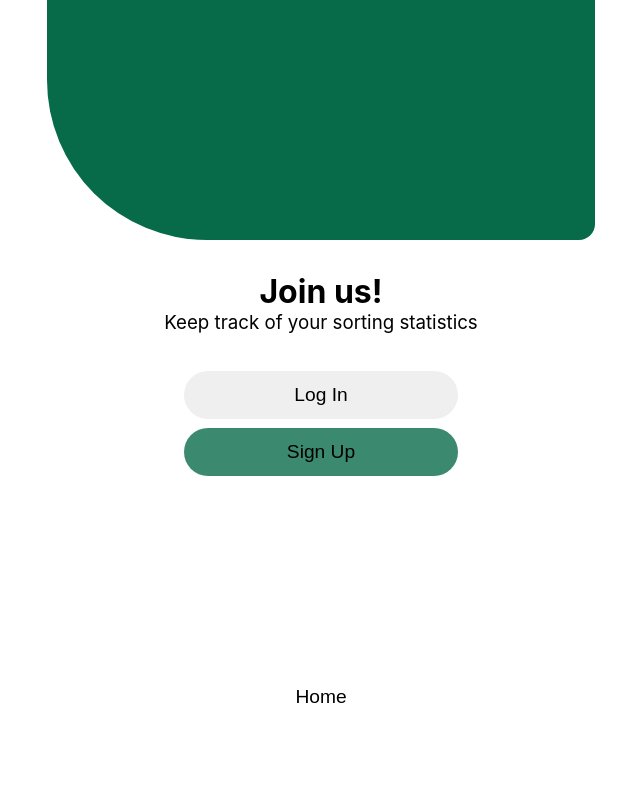
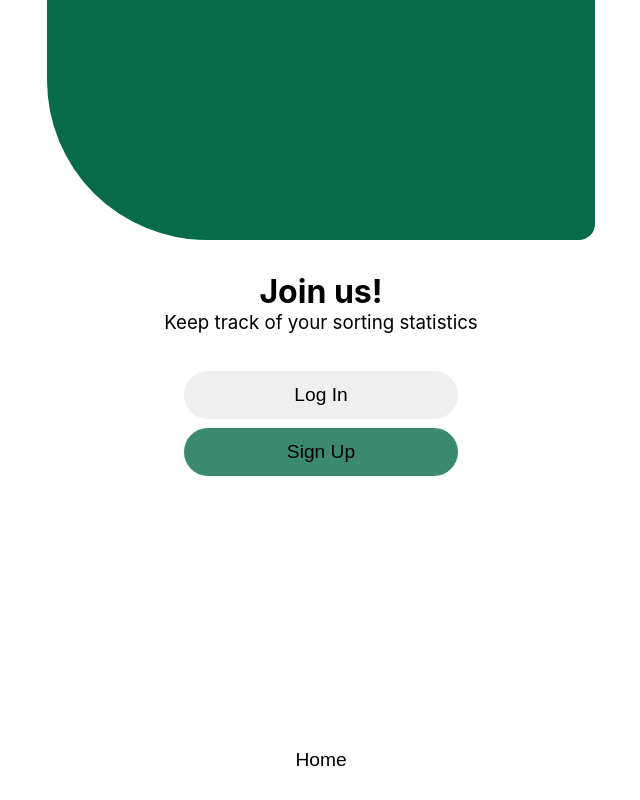
Before and after one commit to codeforsanjose/litter.ai, a React (Create React App) app in the folder client/: page /profile in a window 1280 px wide. Shown: the whole page, without its empty margins (319-959 px from the left). Built offline with nearby package versions, Linux system fonts and the light colour scheme.

Commit message:
Profile home button moved to bottom of page

```diff
--- a/client/src/Components/Profile/Profile.jsx
+++ b/client/src/Components/Profile/Profile.jsx
@@ -50,15 +50,31 @@ export default function Profile({ user, setUser }) {
       // Screen if a user is not logged in
         : (
           <div className="profile-logout-wrapper">
-            <div className="profile-logout-bg" />
-            <div className="profile-logout-header">
-              <h1>Join us!</h1>
-              <h3>Keep track of your sorting statistics</h3>
+            <div className="profile-logout-top">
+              <div className="profile-logout-bg" />
+              <div className="profile-logout-header">
+                <h1>Join us!</h1>
+                <h3>Keep track of your sorting statistics</h3>
+              </div>
+              <div className="profile-buttons">
+                <Link to="/login">
+                  <button type="button">
+                    Log In
+                  </button>
+                </Link>
+                <Link to="/register">
+                  <button type="button" className="button-signup">
+                    Sign Up
+                  </button>
+                </Link>
+              </div>
             </div>
-            <div className="profile-buttons">
-              <Link to="/login"><button type="button">Log In</button></Link>
-              <Link to="/register"><button type="button" className="button-signup">Sign Up</button></Link>
-              <Link to="/"><button className="button-home" type="button">Home</button></Link>
+            <div className="profile-logout-bottom">
+              <Link to="/">
+                <button className="button-home" type="button">
+                  Home
+                </button>
+              </Link>
             </div>
           </div>
         )}
--- a/client/src/css/Profile.css
+++ b/client/src/css/Profile.css
@@ -1,8 +1,51 @@
+/* General classes */
+
 .profile-container {
   width: 100%;
 }
 
-.profile-container .profile-login-wrapper {
+.profile-container
+.profile-buttons {
+  max-width: 100%;
+  display: flex;
+  flex-direction: column;
+  align-items: center;
+  justify-content: space-between;
+  margin-bottom: 1rem;
+}
+
+.profile-container
+.profile-buttons
+.button-home {
+  background-color: var(--white);
+}
+
+.profile-container
+.profile-buttons
+button {
+  width: 85vw;
+  max-width: 653px;
+  height: 6vh;
+  margin: 0.3rem 0;
+  border: none;
+  border-radius: 10rem;
+  font-size: 1.2rem;
+}
+
+.profile-container
+.profile-buttons
+button:hover {
+  cursor: pointer;
+  background-color: var(--main-green);
+  color: var(--white);
+	box-shadow: 0.25em 0.25em .75em -.5em var(--shadow-color);
+  font-weight: bold;
+}
+
+/* User logged in */
+
+.profile-container
+.profile-login-wrapper {
   height: 100vh;
   max-height: 100%;
   width: 100%;
@@ -12,19 +55,26 @@
   align-items: center;
 }
 
-.profile-container .profile-login-wrapper .profile-login-header {
+.profile-container
+.profile-login-wrapper
+.profile-login-header {
   width: 100%;
   background-color: var(--main-green);
   border-radius: 0 0 1.5rem 1.5rem;
 }
 
-.profile-container .profile-login-wrapper .profile-login-header h1 {
+.profile-container
+.profile-login-wrapper
+.profile-login-header
+h1 {
   margin: 5rem 0 2rem 2rem;
   color: var(--white);
   font-size: 1.7rem;
 }
 
-.profile-container .profile-login-wrapper .profile-logout-button {
+.profile-container
+.profile-login-wrapper
+.profile-logout-button {
   width: 80%;
   height: 7%;
   background-color: var(--gray);
@@ -34,12 +84,18 @@
   border-radius: 0.7rem;
 }
 
-.profile-container .profile-login-wrapper .profile-logout-button h2 {
+.profile-container
+.profile-login-wrapper
+.profile-logout-button
+h2 {
   margin-left: 1.3rem;
   font-size: 0.8rem;
 }
 
-.profile-container .profile-login-wrapper .profile-logout-button button {
+.profile-container
+.profile-login-wrapper
+.profile-logout-button
+button {
   height: 40%;
   width: 15%;
   margin-right: 1.2rem;
@@ -50,46 +106,25 @@
   border-color: var(--main-green);
 }
 
-.profile-container .profile-login-wrapper .profile-logout-button button:hover {
+.profile-container
+.profile-login-wrapper
+.profile-logout-button
+button:hover {
   cursor: pointer;
 }
 
-.profile-container .profile-login-wrapper .profile-statistics h2 {
+.profile-container
+.profile-login-wrapper
+.profile-statistics
+h2 {
   font-size: 0.9rem;
-}
-
-.profile-container .profile-login-wrapper .profile-buttons {
-  max-width: 100%;
-  display: flex;
-  flex-direction: column;
-  align-items: center;
-  justify-content: space-between;
-  margin-bottom: 1rem;
 }
 
 .profile-container
 .profile-login-wrapper
 .profile-buttons
-.button-home {
-  background-color: var(--white);
-}
-
-.profile-container .profile-login-wrapper .profile-buttons button {
-  width: 85vw;
-  max-width: 653px;
-  height: 6vh;
-  margin: 0.3rem 0;
-  border: none;
-  border-radius: 10rem;
-  font-size: 1.2rem;
-}
-
-.profile-container .profile-login-wrapper .profile-buttons button:hover {
-  cursor: pointer;
-  background-color: var(--main-green);
-  color: var(--white);
-	box-shadow: 0.25em 0.25em .75em -.5em var(--shadow-color);
-  font-weight: bold;
+button {
+  width: 35vw;
 }
 
 /* Profile Statistics */
@@ -148,32 +183,47 @@
 .profile-container
 .profile-logout-wrapper {
   width: 100%;
+  height: 100vh;
+  display: flex;
+  flex-direction: column;
+  justify-content: space-between;
+  align-items: center;
+}
+
+.profile-container
+.profile-logout-wrapper
+.profile-logout-top {
+  width: 100%;
   height: 100%;
 }
 
 .profile-container
 .profile-logout-wrapper
+.profile-logout-top
 .profile-logout-bg {
   width: 100%;
-  height: 30%;
+  height: 30vh;
   border-radius: 0 0 1rem 10rem;
   background-color: var(--main-green);
 }
 
 .profile-container
 .profile-logout-wrapper
+.profile-logout-top
 .profile-logout-header {
   text-align: center;
 }
 
 .profile-container
 .profile-logout-wrapper
+.profile-logout-top
 .profile-logout-header h1 {
   margin: 2rem 0 0 0;
 }
 
 .profile-container
 .profile-logout-wrapper
+.profile-logout-top
 .profile-logout-header h3 {
   font-weight: 400;
   margin: 0;
@@ -181,18 +231,22 @@
 
 .profile-container
 .profile-logout-wrapper
+.profile-logout-top
 .profile-buttons {
-  max-width: 100%;
-  display: flex;
-  flex-direction: column;
-  align-items: center;
-  justify-content: space-between;
   margin-top: 2rem;
-  margin-bottom: 1rem;
 }
 
 .profile-container
 .profile-logout-wrapper
+.profile-logout-top
+.profile-buttons
+button {
+  width: 100%;
+}
+
+.profile-container
+.profile-logout-wrapper
+.profile-logout-top
 .profile-buttons
 .button-signup {
   background-color: var(--main-green-half);
@@ -200,10 +254,42 @@
 
 .profile-container
 .profile-logout-wrapper
-.profile-buttons
+.profile-logout-bottom {
+  width: 100%;
+  display: flex;
+  flex-direction: column;
+  align-items: center;
+}
+
+.profile-container
+.profile-logout-wrapper
+.profile-logout-bottom a {
+  width: 50%;
+}
+
+.profile-container
+.profile-logout-wrapper
+.profile-logout-bottom
 .button-home {
+  width: 100%;
+  max-width: 653px;
+  height: 6vh;
+  margin: 1rem 0;
+  border: none;
+  border-radius: 10rem;
+  font-size: 1.2rem;
   background-color: var(--white);
-  margin-top: 70%;
+}
+
+.profile-container
+.profile-logout-wrapper
+.profile-logout-bottom
+.button-home:hover {
+  cursor: pointer;
+  background-color: var(--main-green);
+  color: var(--white);
+	box-shadow: 0.25em 0.25em .75em -.5em var(--shadow-color);
+  font-weight: bold;
 }
 
 .profile-container
@@ -216,17 +302,7 @@ a {
 .profile-container
 .profile-logout-wrapper
 .profile-buttons
-button {
-  width: 100%;
-  max-width: 653px;
-  height: 6vh;
-  margin: 0.3rem 0;
-  border: none;
-  border-radius: 10rem;
-  font-size: 1.2rem;
-}
-
-.profile-container .profile-logout-wrapper .profile-buttons button:hover {
+button:hover {
   cursor: pointer;
   background-color: var(--main-green);
   color: var(--white);
```
